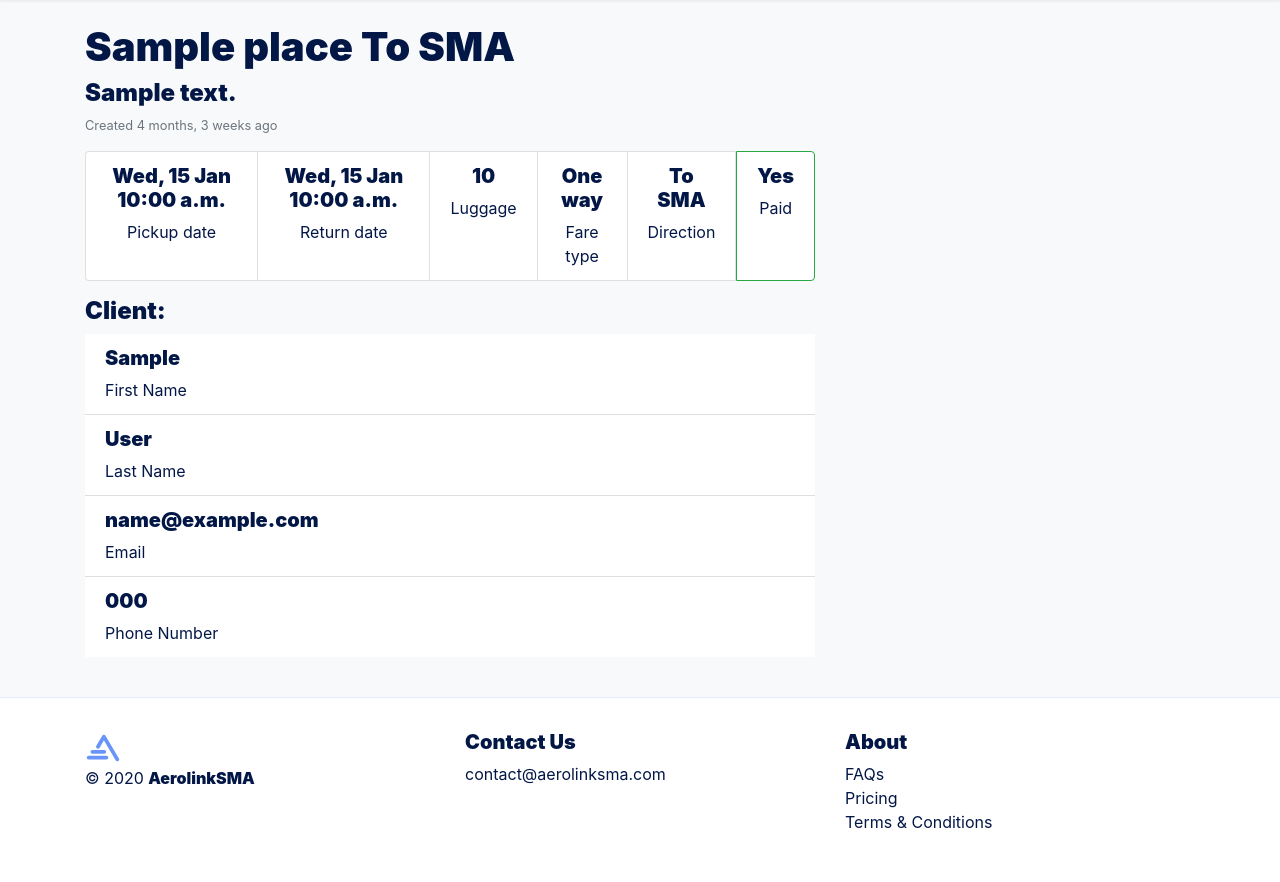
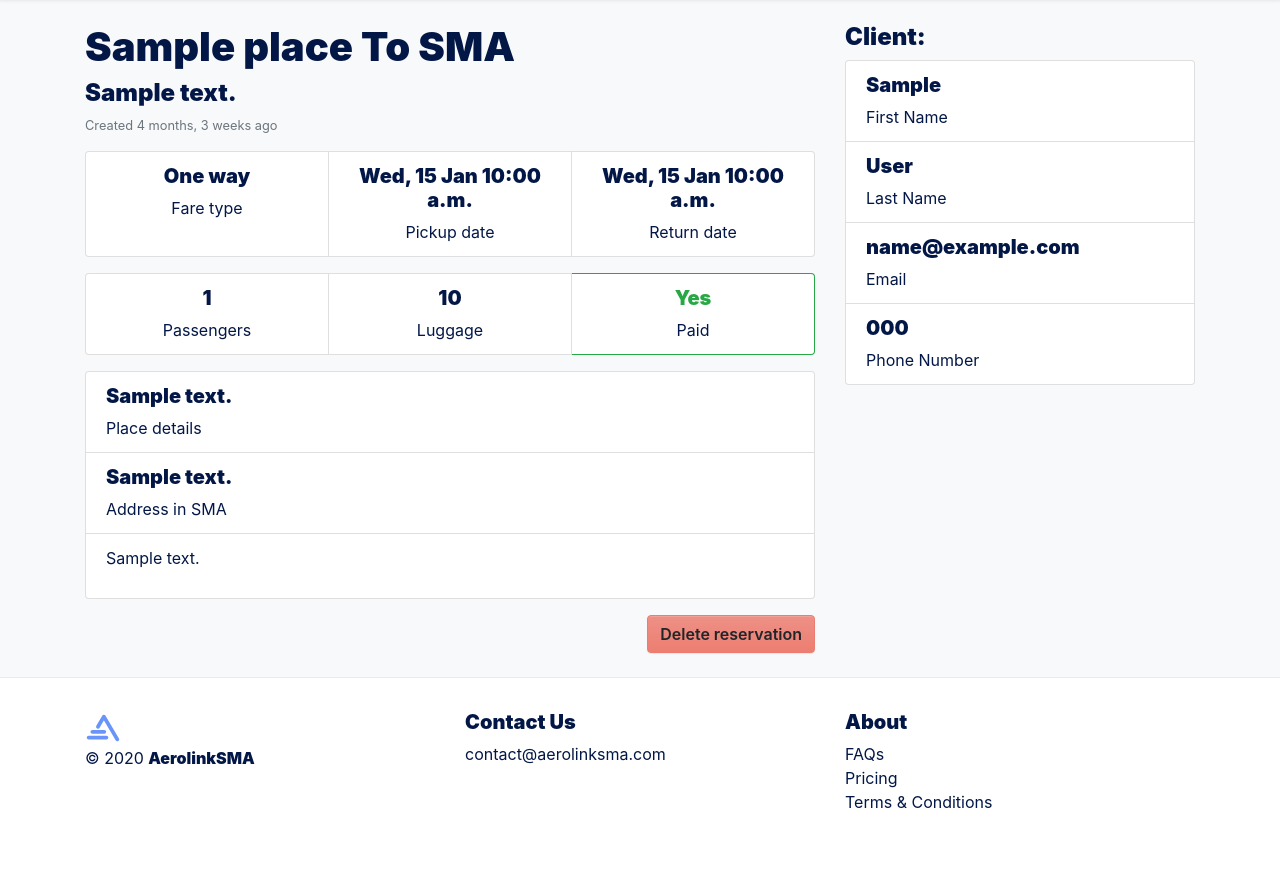
Before and after one commit to AerolinkSMA/aerolinksma, a Django app: page /shuttle/admin/reservation/1 in a window 1280 px wide. Shown: the part 63-945 px from the top of the page. After the commit the page ends 871 px from the top, so only its background shows below. Run offline with Django 3.2, Linux system fonts and the light colour scheme; tables that the repository leaves empty hold one stand-in row (values such as "Sample post"); style sheets or scripts are compiled from the project's sources; some libraries are stand-ins or nearby versions.

Commit message:
Improve reservation detail page design in admin

```diff
--- /dev/null
+++ b/aerolinksma/assets/scss/_admin.scss
@@ -0,0 +1,23 @@
+.list-detail-block {
+    margin-top: 1rem;
+    margin-bottom: 1rem;
+    display: flex;
+    justify-content: center;
+
+    ul.list-group {
+        width: 100%;
+    }
+
+    .list-detail-item {
+        flex: 1;
+
+        h5 {
+            text-align: center;
+        }
+
+        p {
+            text-align: center;
+            margin-bottom: 0;
+        }
+    }
+}
--- a/aerolinksma/assets/scss/main.scss
+++ b/aerolinksma/assets/scss/main.scss
@@ -36,18 +36,8 @@ $theme-colors: map-remove($theme-colors, "secondary", "warning", "info", "dark")
 @import "footer";
 @import "body";
 @import "shuttle_page";
+@import "admin";
 
 p.lead {
     font-weight: 400;
 }
-
-.list-detail {
-    h5 {
-        text-align: center;
-    }
-
-    p {
-        text-align: center;
-        margin-bottom: 0;
-    }
-}
--- a/aerolinksma/templates/shuttle/reservation_detail.html
+++ b/aerolinksma/templates/shuttle/reservation_detail.html
@@ -20,9 +20,14 @@
                     ago
                 </small>
 
-                <div class="my-3">
+                <div class="list-detail-block">
                     <ul class="list-group list-group-horizontal-md">
-                        <li class="list-group-item list-detail border-dark">
+                        <li class="list-group-item list-detail-item">
+                            <h5>{{ object.get_fare_type_display }}</h5>
+                            <p>Fare type</p>
+                        </li>
+
+                        <li class="list-group-item list-detail-item">
                             <h5 title="{{ object.pickup_date|date:'r' }}">
                                 {{ object.pickup_date|date:'D, d M h:i a' }}
                             </h5>
@@ -30,49 +35,83 @@
                         </li>
 
                         {% if object.return_date %}
-                            <li class="list-group-item list-detail">
+                            <li class="list-group-item list-detail-item">
                                 <h5 title="{{ object.return_date|date:'r' }}">
                                     {{ object.return_date|date:'D, d M h:i a' }}
                                 </h5>
                                 <p>Return date</p>
                             </li>
                         {% endif %}
+                    </ul>
+                </div>
 
-                        <li class="list-group-item list-detail">
+                <div class="list-detail-block">
+                    <ul class="list-group list-group-horizontal-md">
+                        <li class="list-group-item list-detail-item">
+                            <h5>{{ object.passengers }}</h5>
+                            <p>Passengers</p>
+                        </li>
+
+                        <li class="list-group-item list-detail-item">
                             <h5>{{ object.luggage }}</h5>
                             <p>Luggage</p>
                         </li>
 
-                        <li class="list-group-item list-detail">
-                            <h5>{{ object.get_fare_type_display }}</h5>
-                            <p>Fare type</p>
-                        </li>
-
-                        <li class="list-group-item list-detail">
-                            <h5>{{ object.get_direction_display }}</h5>
-                            <p>Direction</p>
-                        </li>
-
-                        <li class="list-group-item list-detail{% if object.paid %} border border-success{% endif %}">
-                            <h5>{{ object.paid|yesno:'Yes,No' }}</h5>
+                        <li class="list-group-item list-detail-item{% if object.paid %} border-success{% endif %}">
+                            <h5{% if object.paid %} class="text-success"{% endif %}>
+                                {{ object.paid|yesno:"Yes,No" }}
+                            </h5>
                             <p>Paid</p>
                         </li>
                     </ul>
                 </div>
 
-                <div class="mb-3">
+                <div class="my-3">
+                    <ul class="list-group">
+                        <li class="list-group-item">
+                            <h5>{{ object.place_details }}</h5>
+                            <p class="mb-0">Place details</p>
+                        </li>
+
+                        <li class="list-group-item">
+                            <h5>{{ object.sma_address }}</h5>
+                            <p class="mb-0">Address in SMA</p>
+                        </li>
+
+                        {% if object.notes %}
+                            <li class="list-group-item">
+                                {{ object.notes|linebreaks }}
+                            </li>
+                        {% endif %}
+                    </ul>
+                </div>
+
+                {% if not object.paid %}
+                    <a class="btn btn-primary" href="#">
+                        Mark as paid in cash
+                    </a>
+                {% endif %}
+
+                <a class="btn btn-danger float-right" href="#">
+                    Delete reservation
+                </a>
+            </div>
+
+            <div class="col-md-4 my-3 my-md-0">
                 <h4>Client:</h4>
 
-                    <ul class="list-group list-group-flush">
+                <ul class="list-group">
                     <li class="list-group-item">
                         <h5>{{ object.client.first_name }}</h5>
                         <p class="mb-0">First Name</p>
                     </li>
 
+                    {% if object.client.last_name %}
                         <li class="list-group-item">
                             <h5>{{ object.client.last_name }}</h5>
                             <p class="mb-0">Last Name</p>
                         </li>
+                    {% endif %}
 
                     <li class="list-group-item">
                         <h5>{{ object.client.email }}</h5>
@@ -87,5 +126,4 @@
             </div>
         </div>
     </div>
-    </div>
 {% endblock %}
```
Lines whose indentation alone changed are shown as unchanged.
